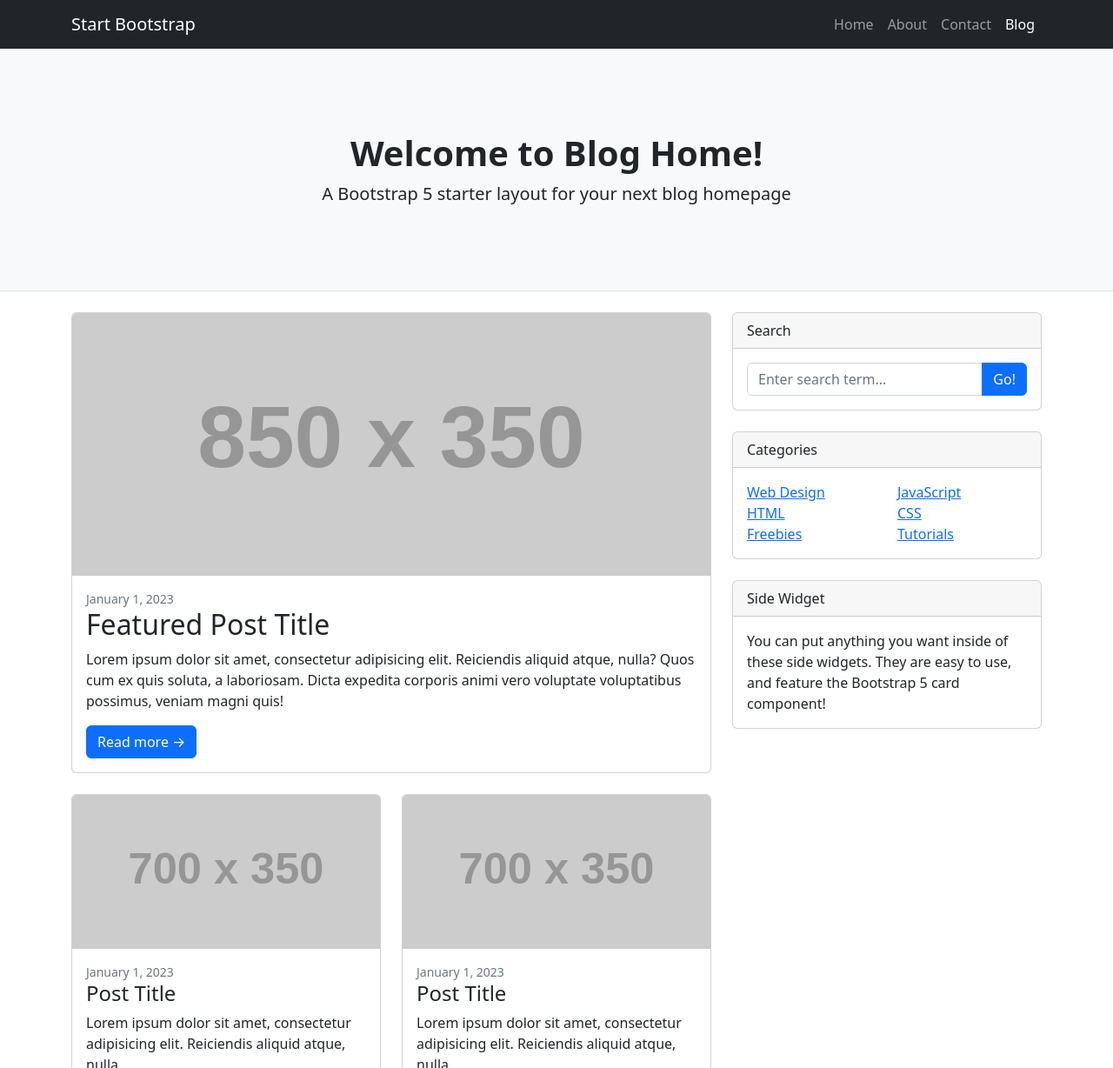
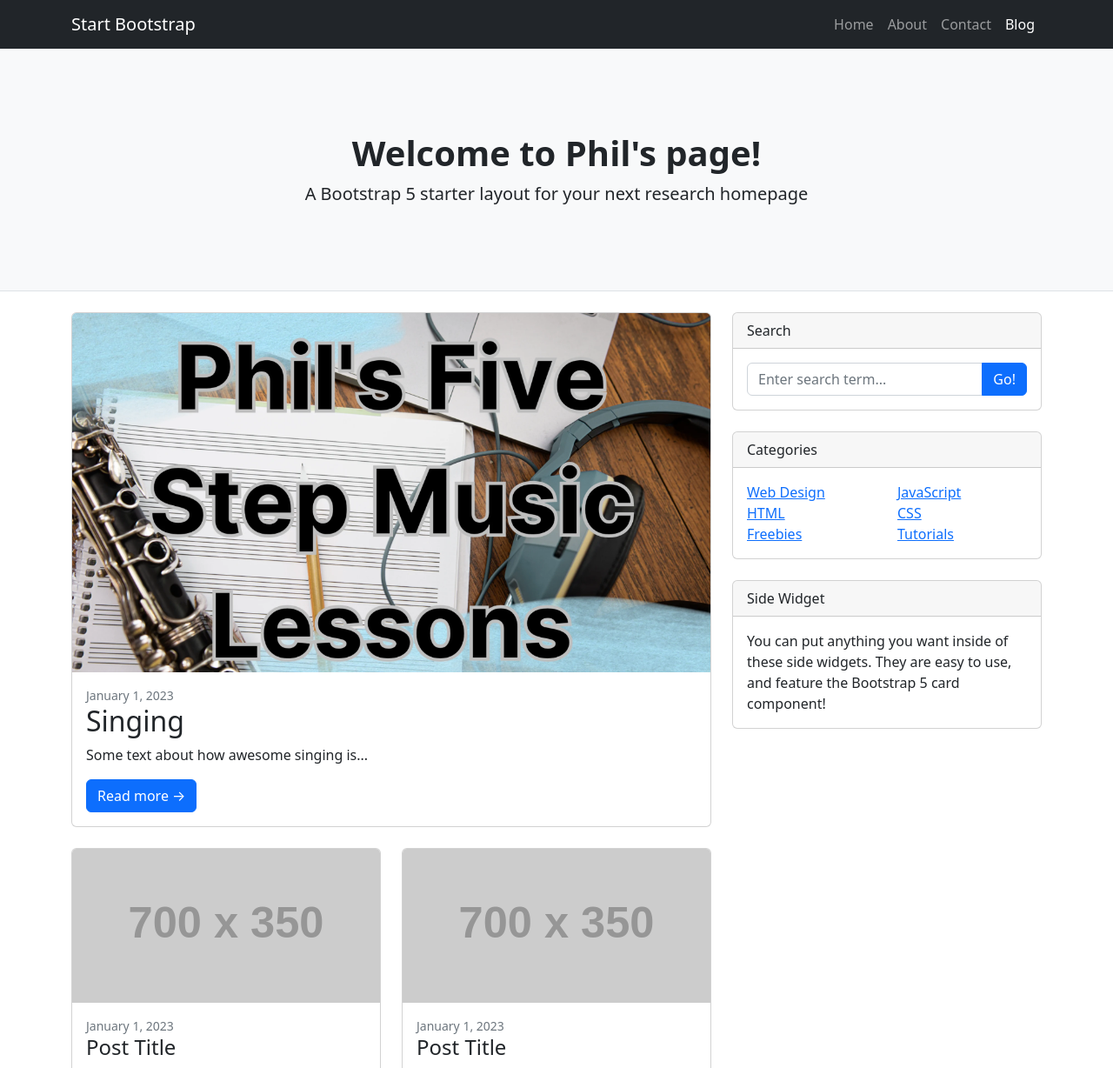
Before and after one commit to davekennewell/phils-pages, a plain HTML site: page index.html in a window 1280 px wide. Shown: the top 1228 px of the page at 87% size. Drawn offline with nearby package versions, Linux system fonts and the light colour scheme; placeholder pictures from the web are drawn by us.

Commit message:
testing an image

```diff
--- a/index.html
+++ b/index.html
@@ -5,7 +5,7 @@
         <meta name="viewport" content="width=device-width, initial-scale=1, shrink-to-fit=no" />
         <meta name="description" content="" />
         <meta name="author" content="" />
-        <title>Blog Home - Start Bootstrap Template</title>
+        <title>Phil's PhD page test</title>
         <!-- Favicon-->
         <link rel="icon" type="image/x-icon" href="assets/favicon.ico" />
         <!-- Core theme CSS (includes Bootstrap)-->
@@ -31,8 +31,8 @@
         <header class="py-5 bg-light border-bottom mb-4">
             <div class="container">
                 <div class="text-center my-5">
-                    <h1 class="fw-bolder">Welcome to Blog Home!</h1>
-                    <p class="lead mb-0">A Bootstrap 5 starter layout for your next blog homepage</p>
+                    <h1 class="fw-bolder">Welcome to Phil's page!</h1>
+                    <p class="lead mb-0">A Bootstrap 5 starter layout for your next research homepage</p>
                 </div>
             </div>
         </header>
@@ -43,12 +43,12 @@
                 <div class="col-lg-8">
                     <!-- Featured blog post-->
                     <div class="card mb-4">
-                        <a href="#!"><img class="card-img-top" src="https://dummyimage.com/850x350/dee2e6/6c757d.jpg" alt="..." /></a>
+                        <a href="#!"><img class="card-img-top" src="/assets/five-step-music-lessons.webp" alt="A title page reading: Phil's Five Step Music Lessons" /></a>
                         <div class="card-body">
                             <div class="small text-muted">January 1, 2023</div>
-                            <h2 class="card-title">Featured Post Title</h2>
-                            <p class="card-text">Lorem ipsum dolor sit amet, consectetur adipisicing elit. Reiciendis aliquid atque, nulla? Quos cum ex quis soluta, a laboriosam. Dicta expedita corporis animi vero voluptate voluptatibus possimus, veniam magni quis!</p>
-                            <a class="btn btn-primary" href="#!">Read more →</a>
+                            <h2 class="card-title">Singing</h2>
+                            <p class="card-text">Some text about how awesome singing is...</p>
+                            <a class="btn btn-primary" href="/singing">Read more →</a>
                         </div>
                     </div>
                     <!-- Nested row for non-featured blog posts-->
```
Also changed, not shown: assets/five-step-music-lessons.webp (added).
